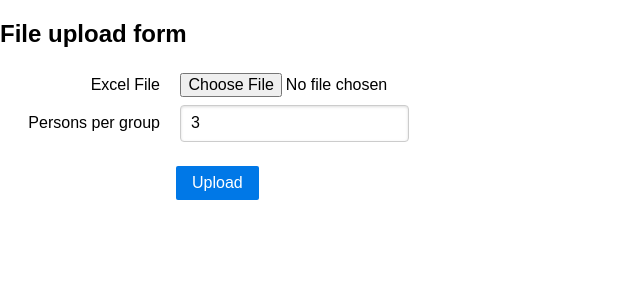
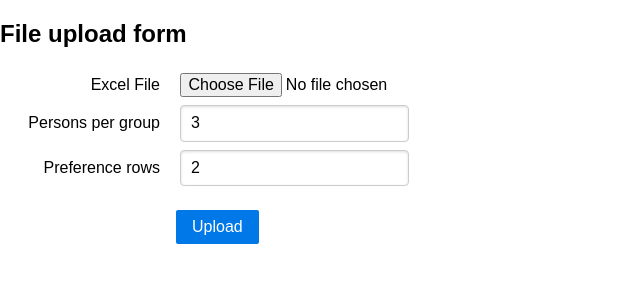
Before and after one commit to JavierCabezas/genetic-sorting-flask, a Flask app: page / in a window 1280 px wide. Shown: the top 300 px of the page, without its empty margins (0-640 px from the left). Run offline with Flask 2, Linux system fonts and the light colour scheme.

Commit message:
Passing the number of preferences as parameter

```diff
--- a/main.py
+++ b/main.py
@@ -13,6 +13,7 @@ from functools import wraps
 from models.person import Person
 from models.genetic import Genetic
 from models.fileHandler import FileHandler
+from models.config import Config
 
 app = Flask(__name__)
 
@@ -28,7 +29,12 @@ def redirect_to_home_if_get(f):
 
 @app.route("/")
 def home():
-    return render_template("index.html", default_persons_per_group=3)
+    config_model = Config()
+    return render_template(
+        "index.html",
+        default_persons_per_group=config_model.get_config_value(['app', 'default_persons_per_group']),
+        default_preference_columns=config_model.get_config_value(['app', 'default_preference_columns']),
+    )
 
 
 @app.route('/reader', methods=['POST', 'GET'])
@@ -36,17 +42,17 @@ def home():
 def process_file():
     file = request.files['file_to_upload']
     matrix = FileHandler.get_matrix_from_excel(file)
-    person_class = Person(matrix)
+    person_class = Person(matrix=matrix, number_of_preferences=int(request.form['number_of_preferences']))
     genetic_class = Genetic(person_class, int(request.form['persons_per_group']))
     genetic_class.calculate()
     groups = genetic_class.legible_groups(genetic_class.groups)
 
     return render_template(
         "results.html",
+        parsed_groups=urllib.parse.quote(json.dumps(groups)),
         genetic_class=genetic_class,
         person_class=genetic_class.person_class,
-        groups=groups,
-        parsed_groups=urllib.parse.quote(json.dumps(groups))
+        groups=groups
     )
 
 
--- a/models/config.py
+++ b/models/config.py
@@ -6,7 +6,9 @@ from typing import Dict, List
 class Config:
     DEFAULT_VALUES = {
         "app": {
-            "number_of_loops": 10000
+            "number_of_loops": 10000,
+            "default_persons_per_group": 3,
+            "default_preference_columns": 2
         }
     }
 
--- a/templates/index.html
+++ b/templates/index.html
@@ -24,6 +24,10 @@
                         <label for="persons_per_group">Persons per group</label>
                         <input type="number" id="persons_per_group" name="persons_per_group" required />
                     </div>
+                    <div class="pure-control-group">
+                        <label for="persons_per_group">Preference rows</label>
+                        <input type="number" id="number_of_preferences" name="number_of_preferences" required min="1" />
+                    </div>
                     <div class="pure-controls">
                         <button type="submit" class="pure-button pure-button-primary">Upload</button>
                     </div>
@@ -32,6 +36,7 @@
 
             <script>
                 document.getElementById('persons_per_group').value = {{default_persons_per_group}};
+                document.getElementById('number_of_preferences').value = {{default_preference_columns}};
             </script>
         </div>
     </body>
```
Also changed, not shown: README.md.
